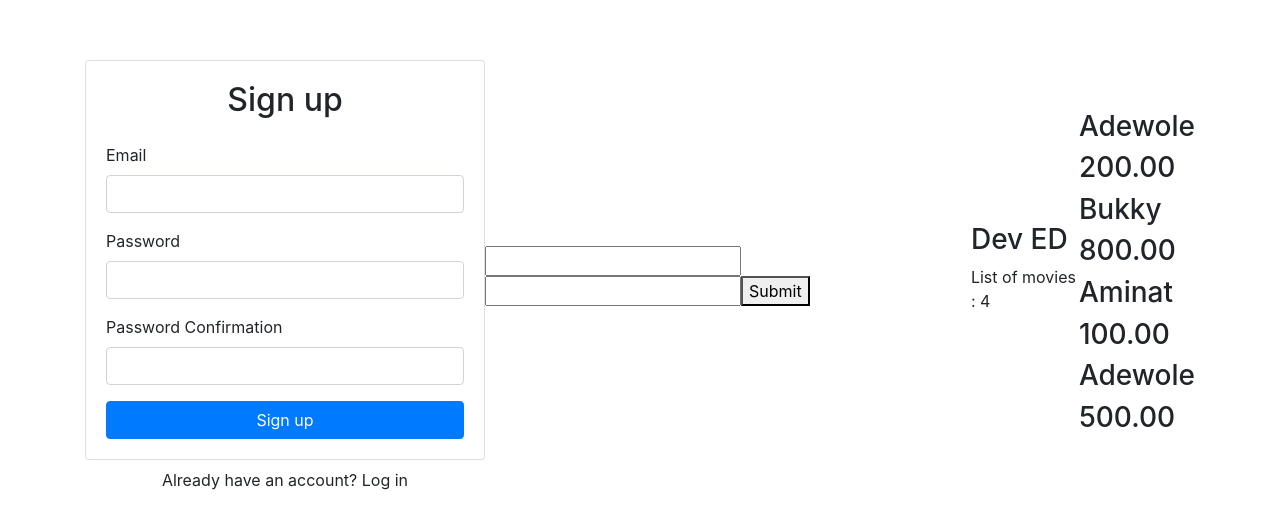
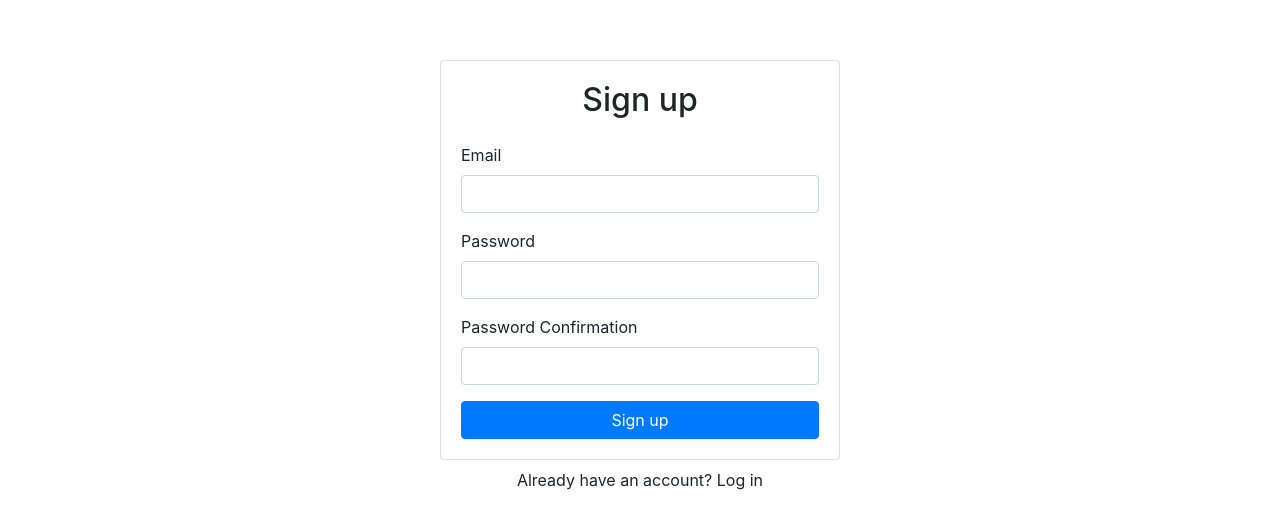
Before and after one commit to raylinks/react-state-management, a React (Create React App) app: page / in a window 1280 px wide. Shown: the part 124-652 px from the top of the page. Built offline with nearby package versions, Linux system fonts and the light colour scheme.

Commit message:
auth context api

```diff
--- a/src/App.js
+++ b/src/App.js
@@ -5,24 +5,28 @@ import Nav from './Nav';
 import Register from './Auth/Register';
 import {MovieProvider} from './MovieContext';
 import {Container} from 'react-bootstrap'
+import { AuthProvider } from './Context/AuthContext';
 
 
 function App() {
 
   return(
-  <MovieProvider>
-    <div className="app">
+    <AuthProvider>
       <Container className="d-flex align-items-center justify-content-center" style={{minHeight:"100vh"}}>
         <div className="w-100" style={{maxWidth:"400px"}}>
         <Register/>
         </div>
+        </Container>
+    </AuthProvider>
 
-        <AddMovie />
-        <Nav/>
-          <MovieList  />
-          </Container>
-    </div>
-  </MovieProvider>
+  //      <MovieProvider>
+  //   <div className="app">
+  //       <AddMovie />
+  //       <Nav/>
+  //         <MovieList  />
+
+  //   </div>
+  // </MovieProvider>
   )
 
 }
--- a/src/Auth/Register.js
+++ b/src/Auth/Register.js
@@ -1,11 +1,27 @@
-import React, {useContext, useRef} from 'react';
+import React, {useContext, useRef, useState} from 'react';
  import {Form, Button, Card} from 'react-bootstrap';
 
 const Register = () => {
     const emailRef = useRef();
     const passwordRef = useRef();
     const passwordConfirmRef = useRef();
+    const [error, setError] = useState('')
+    const [loading, setLoading] = useState(false)
 
+    function handleSubmit(e){
+        e.preventDefault()
+        if(passwordRef.current.value !== passwordConfirmRef.current.value){
+            return setError('Password do not match')
+        }
+            try{
+                setError('');
+                setLoading(true);
+                signup(emailRef.current.value, passwordRef.current.value)
+            }catch{
+                setError('Failed to create an account')
+            }
+            setLoading(false)
+    }
 
     return (
         <>
@@ -26,7 +42,7 @@ const Register = () => {
             <Form.Label>Password Confirmation</Form.Label>
             <Form.Control type="email" ref={passwordConfirmRef} required />
         </Form.Group>
-        <Button className="w-100" type="submit">Sign up</Button>
+        <Button disabled={loading} className="w-100" type="submit">Sign up</Button>
 
         </Form>
         </Card.Body>
--- /dev/null
+++ b/src/Context/AuthContext.js
@@ -0,0 +1,15 @@
+import React, { useContext } from 'react';
+
+const AuthContext = React.createContext()
+
+export function useAuth(){
+    return useContext(AuthContext)
+}
+
+export function AuthProvider({children}){
+    return(
+        <AuthContext.Provider>
+            {children}
+        </AuthContext.Provider>
+    )
+}
```
